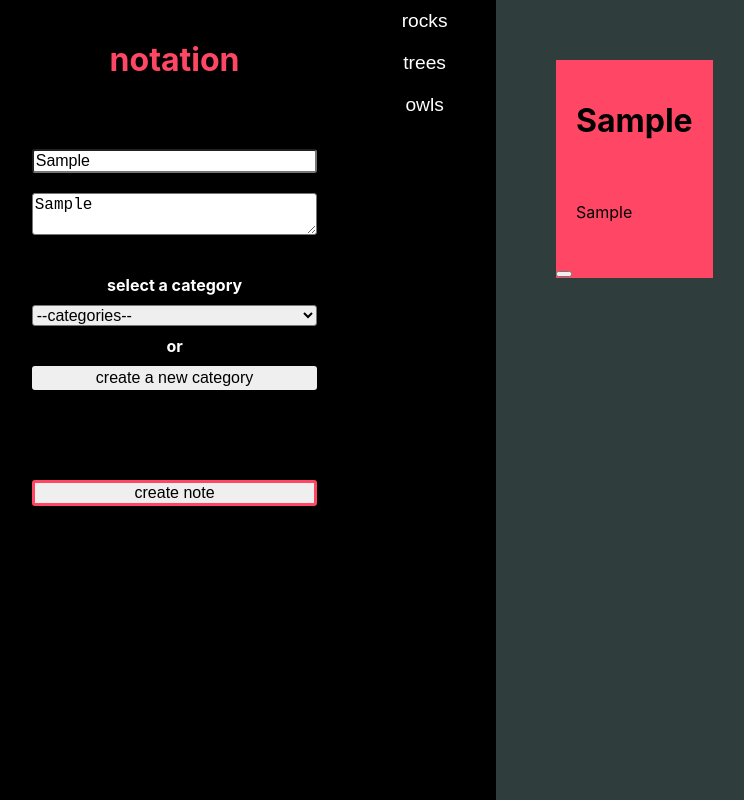
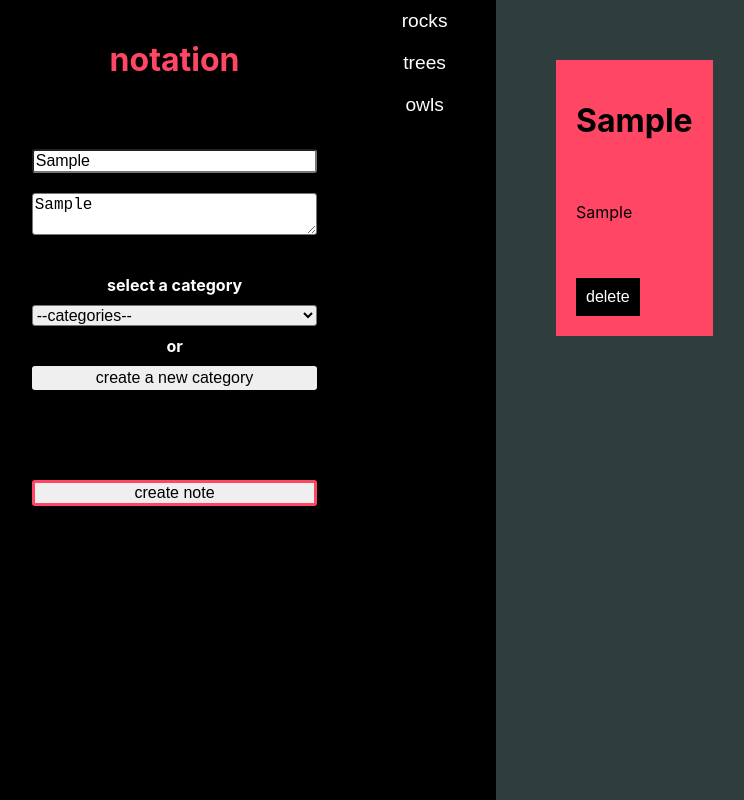
Before and after one commit to JoelSmith123/notation, a React (Create React App) app: page / in a window 1280 px wide. Both pictures are taken after typing "Sample", "Sample" into the empty fields and a click on the button "create note". Shown: the whole page, without its empty margins (4-748 px from the left). Built offline with nearby package versions, Linux system fonts and the light colour scheme.

Commit message:
Style delete button on NoteCard

```diff
--- a/src/NoteCard.css
+++ b/src/NoteCard.css
@@ -8,3 +8,12 @@
 .NoteCard p {
   padding: 20px;
 }
+
+.NoteCard button {
+  background: #000;
+  border: none;
+  color: #fff;
+  font-size: 1rem;
+  margin: 20px;
+  padding: 10px;
+}
--- a/src/NoteCard.js
+++ b/src/NoteCard.js
@@ -6,7 +6,7 @@ export default function NoteCard(props) {
     <div className='NoteCard'>
       <h1>{props.title}</h1>
       <p>{props.content}</p>
-      <button onClick={(e) => props.removeNoteFromState(e, props.id)}></button>
+      <button onClick={(e) => props.removeNoteFromState(e, props.id)}>delete</button>
     </div>
   )
 }
```
